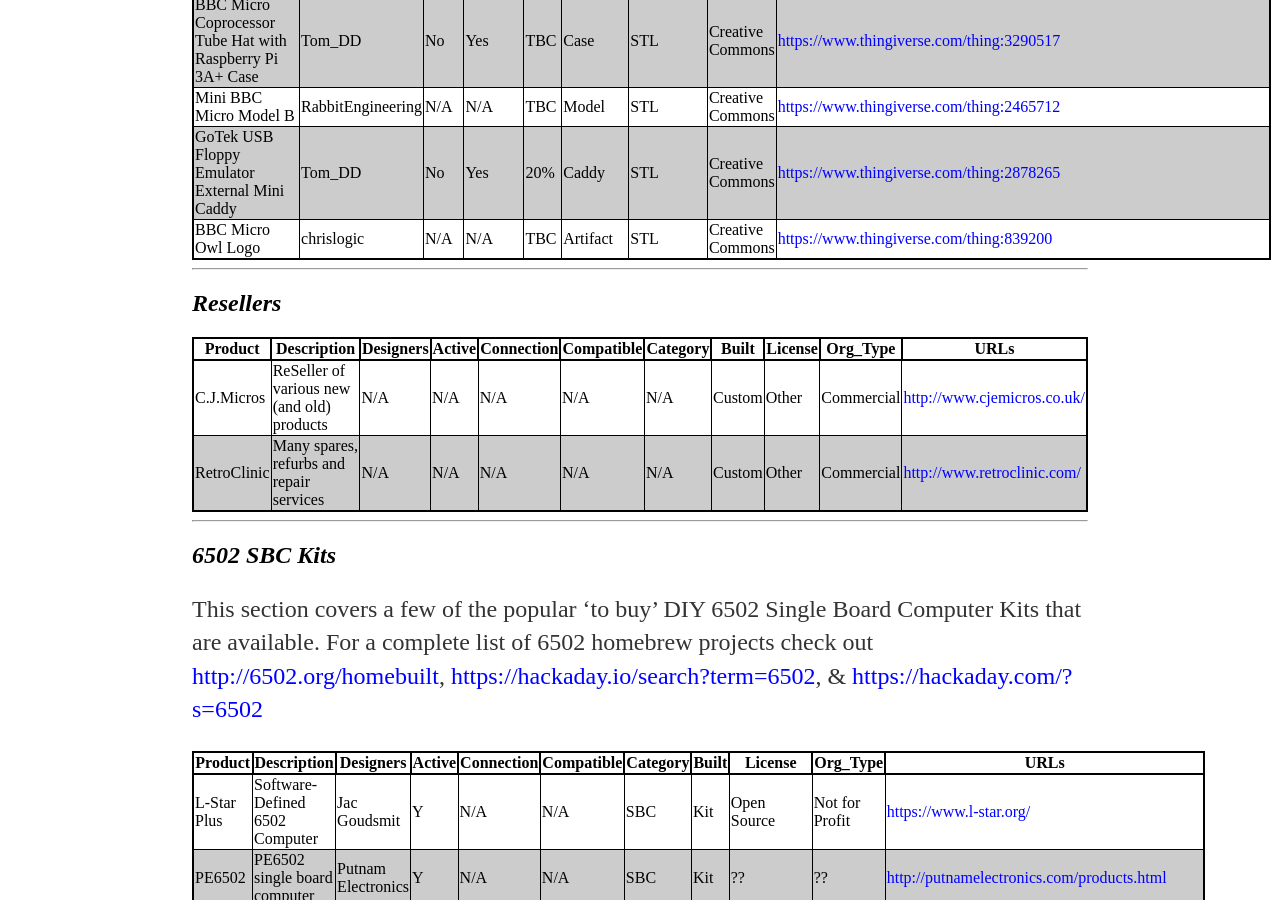
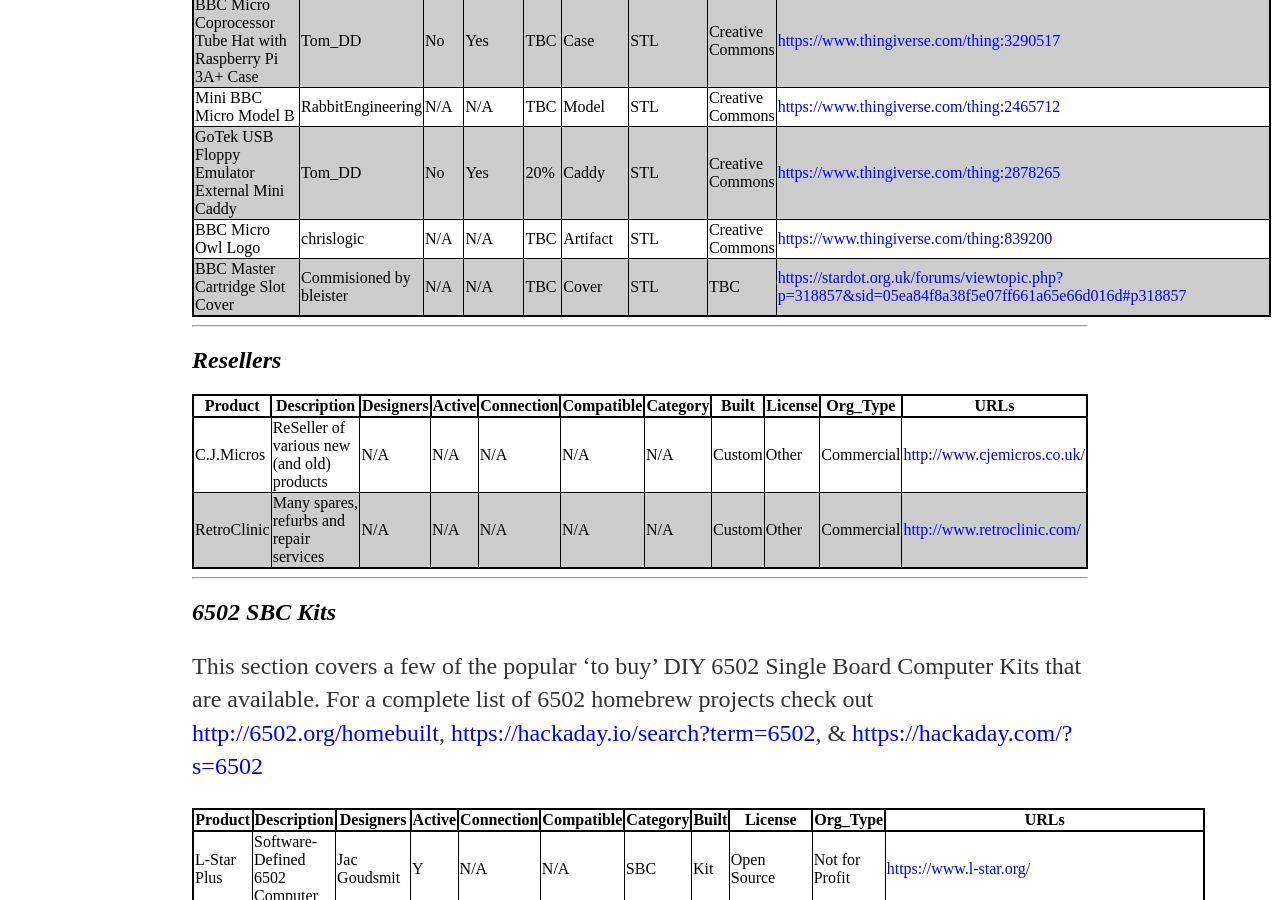
Before and after one commit to elminster/elminster.github.io, a Jekyll site: the page built from hardware.md, in a window 1280 px wide and 900 px high, scrolled down 11385 px. Built offline with Jekyll 4.4.1, drawn with Linux system fonts in a browser that asks for light colours.

Commit message:
Added Master Cartiridge Slot Covers

```diff
--- a/hardware.md
+++ b/hardware.md
@@ -239,6 +239,7 @@
 Mini BBC Micro Model B | RabbitEngineering | N/A | N/A | TBC | Model | STL | Creative Commons | <https://www.thingiverse.com/thing:2465712> |
 GoTek USB Floppy Emulator External Mini Caddy | Tom_DD | No | Yes | 20% | Caddy | STL | Creative Commons |  <https://www.thingiverse.com/thing:2878265> |
 BBC Micro Owl Logo | chrislogic | N/A | N/A | TBC | Artifact | STL | Creative Commons | <https://www.thingiverse.com/thing:839200> |
+BBC Master Cartridge Slot Cover | Commisioned by bleister | N/A | N/A | TBC | Cover | STL | TBC | <https://stardot.org.uk/forums/viewtopic.php?p=318857&sid=05ea84f8a38f5e07ff661a65e66d016d#p318857> |
 
 ***
 
```
